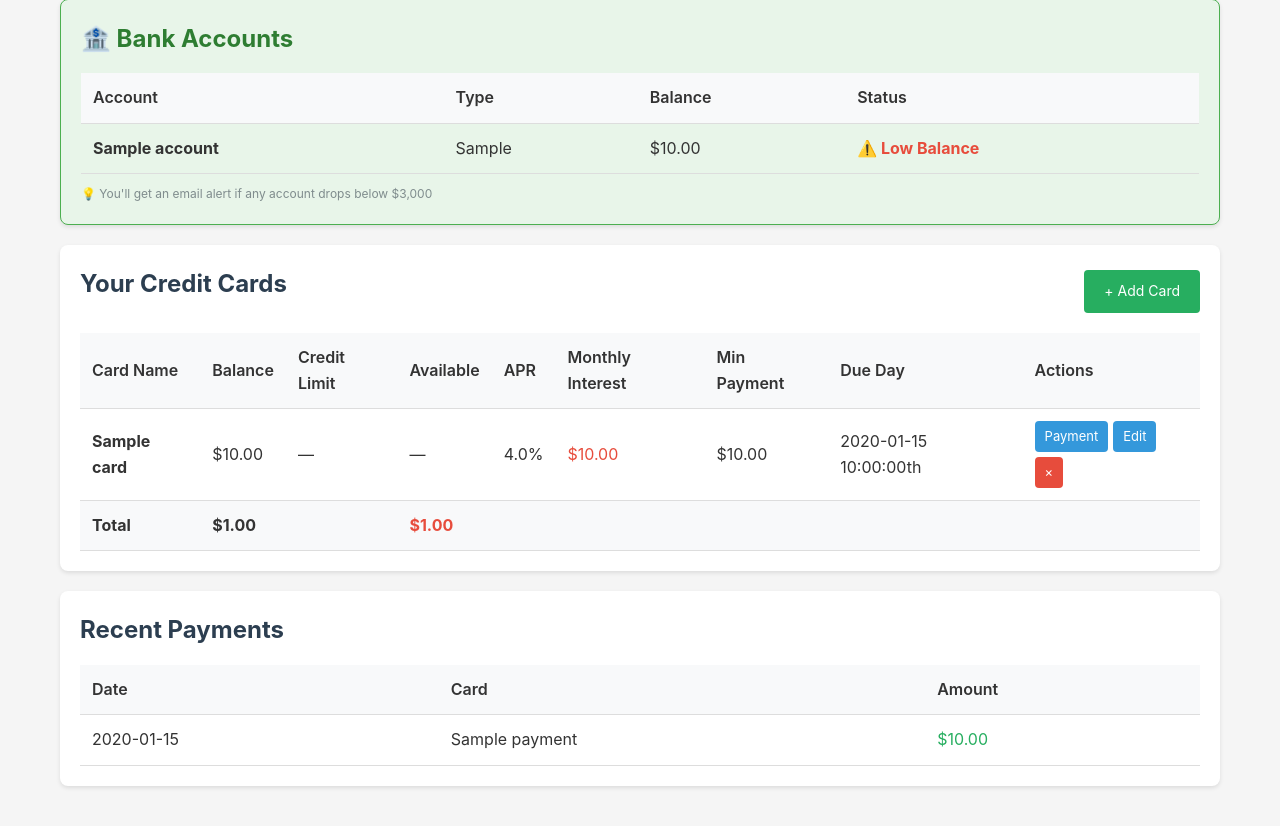
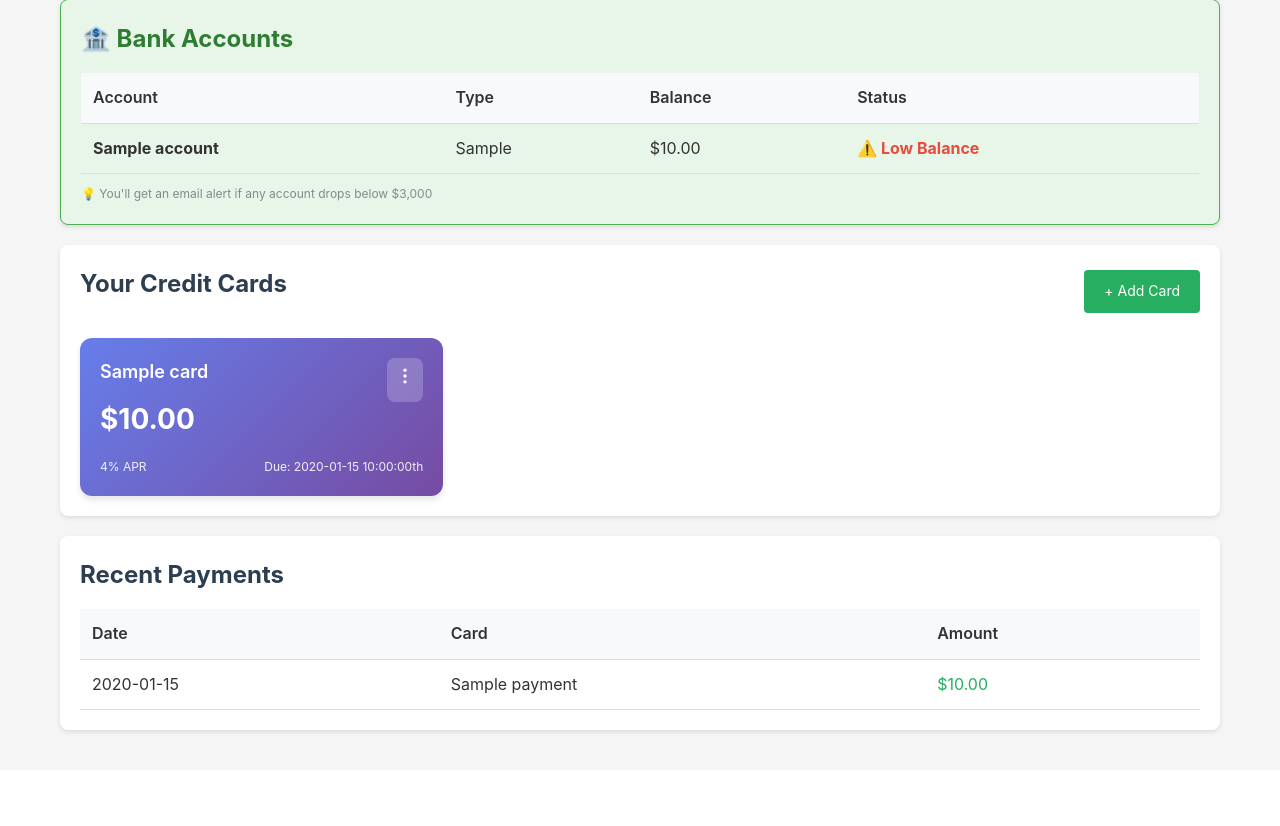
Before and after one commit to stevenlutsky-oss/debt-tracker-app, a Flask app: template templates/index.html in a window 1280 px wide. Shown: the part 584-1410 px from the top of the page. After the commit the page ends 1319 px from the top, so only its background shows below. Run offline with Flask 2, Linux system fonts and the light colour scheme; the template is opened without the code that fills it: most values are stand-ins (such as "Sample title", 1, 10 or a date in 2020).

Commit message:
New card-based UI with clickable pills, detail modals, and hamburger menu

```diff
--- a/templates/index.html
+++ b/templates/index.html
@@ -104,78 +104,144 @@
 {% endif %}
 
 <div class="card">
-    <div style="display: flex; justify-content: space-between; align-items: center; margin-bottom: 15px;">
+    <div style="display: flex; justify-content: space-between; align-items: center; margin-bottom: 20px;">
         <h2>Your Credit Cards</h2>
-        <div>
         <a href="/card/add" class="btn btn-success">+ Add Card</a>
-        </div>
     </div>
 
     {% if cards %}
-    <table>
-        <thead>
-            <tr>
-                <th>Card Name</th>
-                <th>Balance</th>
-                <th>Credit Limit</th>
-                <th>Available</th>
-                <th>APR</th>
-                <th>Monthly Interest</th>
-                <th>Min Payment</th>
-                <th>Due Day</th>
-                <th>Actions</th>
-            </tr>
-        </thead>
-        <tbody>
+    <div style="display: grid; grid-template-columns: repeat(auto-fill, minmax(280px, 1fr)); gap: 15px;">
     {% for card in cards %}
-            <tr>
-                <td><strong>{{ card.name }}</strong></td>
-                <td>{{ card.balance|currency }}</td>
-                <td>{% if card.get('credit_limit', 0) > 0 %}{{ card.get('credit_limit', 0)|currency }}{% else %}—{% endif %}</td>
-                <td>{% if card.get('credit_limit', 0) > 0 %}{{ (card.get('credit_limit', 0) - card.get('balance', 0))|currency }}{% else %}—{% endif %}</td>
-                <td>{{ "%.1f"|format(card.interest_rate) }}%</td>
-                <td style="color: #e74c3c;">{{ card.monthly_interest|currency }}</td>
-                <td>{{ card.minimum_payment|currency }}</td>
-                <td>{{ card.due_day }}{% if card.due_day == 1 %}st{% elif card.due_day == 2 %}nd{% elif card.due_day == 3 %}rd{% else %}th{% endif %}</td>
-                <td>
-                    <div class="actions">
-                        <a href="/card/{{ card.id }}/payment" class="btn btn-small">Payment</a>
-                        <a href="/card/{{ card.id }}/edit" class="btn btn-small">Edit</a>
-                        <a href="/card/{{ card.id }}/delete" class="btn btn-small btn-danger" onclick="return confirm('Are you sure?')">×</a>
+    <div class="card-pill" onclick="showCardDetail({{ card.id }})" style="background: linear-gradient(135deg, #667eea 0%, #764ba2 100%); color: white; padding: 20px; border-radius: 12px; cursor: pointer; position: relative; box-shadow: 0 4px 6px rgba(0,0,0,0.1); transition: transform 0.2s, box-shadow 0.2s;">
+        <div style="display: flex; justify-content: space-between; align-items: flex-start;">
+            <div>
+                <h3 style="margin: 0 0 10px 0; font-size: 18px; font-weight: 600;">{{ card.name }}</h3>
+                <div style="font-size: 28px; font-weight: bold; margin-bottom: 5px;">{{ card.balance|currency }}</div>
+                {% if card.get('credit_limit', 0) > 0 %}
+                <div style="font-size: 14px; opacity: 0.9;">{{ (card.get('credit_limit', 0) - card.get('balance', 0))|currency }} available</div>
+                {% endif %}
             </div>
-                </td>
-            </tr>
+            <div onclick="event.stopPropagation(); showMenu({{ card.id }})" style="background: rgba(255,255,255,0.2); padding: 8px; border-radius: 8px; cursor: pointer;">
+                <svg width="20" height="20" viewBox="0 0 24 24" fill="white"><circle cx="12" cy="5" r="2"/><circle cx="12" cy="12" r="2"/><circle cx="12" cy="19" r="2"/></svg>
+            </div>
+        </div>
         {% if card.get('credit_limit', 0) > 0 %}
-            <tr>
-                <td colspan="8" style="padding-top: 0; padding-bottom: 15px;">
-                    <div style="background: #e0e0e0; border-radius: 5px; height: 12px; width: 100%; overflow: hidden;">
         {% set card_percent = ((card.get('credit_limit', 0) - card.get('balance', 0)) / card.get('credit_limit', 1) * 100) %}
+        <div style="background: rgba(255,255,255,0.3); border-radius: 6px; height: 8px; margin-top: 15px; overflow: hidden;">
             <div style="background: {% if card_percent > 50 %}#27ae60{% elif card_percent > 25 %}#f39c12{% else %}#e74c3c{% endif %}; height: 100%; width: {{ card_percent }}%;"></div>
         </div>
-                    <small style="color: #7f8c8d;">{{ card_percent|round(1) }}% available</small>
-                </td>
-            </tr>
         {% endif %}
+        <div style="display: flex; justify-content: space-between; margin-top: 10px; font-size: 12px; opacity: 0.9;">
+            <span>{{ card.interest_rate }}% APR</span>
+            <span>Due: {{ card.due_day }}{% if card.due_day == 1 %}st{% elif card.due_day == 2 %}nd{% elif card.due_day == 3 %}rd{% else %}th{% endif %}</span>
+        </div>
+    </div>
     {% endfor %}
-            <tr class="total-row">
-                <td><strong>Total</strong></td>
-                <td><strong>{{ total_debt|currency }}</strong></td>
-                <td></td>
-                <td style="color: #e74c3c;"><strong>{{ total_interest|currency }}</strong></td>
-                <td></td>
-                <td></td>
-                <td></td>
-                <td></td>
-                <td></td>
-            </tr>
-        </tbody>
-    </table>
+    </div>
     {% else %}
     <p style="text-align: center; color: #7f8c8d; padding: 40px;">
         No cards added yet. <a href="/card/add">Add your first card</a> to start tracking!
     </p>
     {% endif %}
 </div>
+
+<!-- Card Detail Modal -->
+<div id="cardModal" style="display: none; position: fixed; top: 0; left: 0; width: 100%; height: 100%; background: rgba(0,0,0,0.5); z-index: 1000; overflow-y: auto;" onclick="closeModal(event)">
+    <div style="background: white; margin: 20px auto; max-width: 500px; border-radius: 12px; padding: 25px; position: relative;" onclick="event.stopPropagation()">
+        <div style="display: flex; justify-content: space-between; align-items: center; margin-bottom: 20px;">
+            <h2 id="modalTitle" style="margin: 0;">Card Details</h2>
+            <button onclick="closeModal()" style="background: none; border: none; font-size: 24px; cursor: pointer;">&times;</button>
+        </div>
+        <div id="modalContent"></div>
+    </div>
+</div>
+
+<!-- Hamburger Menu -->
+<div id="cardMenu" style="display: none; position: fixed; top: 0; left: 0; width: 100%; height: 100%; background: rgba(0,0,0,0.5); z-index: 1000;" onclick="closeMenu()">
+    <div style="background: white; position: absolute; bottom: 0; left: 0; right: 0; border-radius: 12px 12px 0 0; padding: 20px;" onclick="event.stopPropagation()">
+        <div style="text-align: center; margin-bottom: 15px; font-weight: bold;" id="menuCardName">Card</div>
+        <a href="#" id="menuEdit" class="btn" style="display: block; text-align: center; margin-bottom: 10px; background: #3498db; color: white;">✏️ Edit Card</a>
+        <a href="#" id="menuPayment" class="btn" style="display: block; text-align: center; margin-bottom: 10px; background: #27ae60; color: white;">💰 Record Payment</a>
+        <a href="#" id="menuDelete" class="btn" style="display: block; text-align: center; background: #e74c3c; color: white;" onclick="return confirm('Delete this card?')">🗑️ Delete Card</a>
+        <button onclick="closeMenu()" style="display: block; width: 100%; margin-top: 10px; padding: 12px; background: #95a5a6; color: white; border: none; border-radius: 8px; cursor: pointer;">Cancel</button>
+    </div>
+</div>
+
+<script>
+var cardsData = {};
+{% for card in cards %}
+cardsData[{{ card.id }}] = {
+    name: "{{ card.name }}",
+    balance: {{ card.balance }},
+    credit_limit: {{ card.get('credit_limit', 0) }},
+    interest_rate: {{ card.interest_rate }},
+    minimum_payment: {{ card.minimum_payment }},
+    due_day: {{ card.due_day }},
+    monthly_interest: {{ card.monthly_interest }}
+};
+{% endfor %}
+
+function showCardDetail(id) {
+    var card = cardsData[id];
+    if (!card) return;
+
+    var percent = card.credit_limit > 0 ? ((card.credit_limit - card.balance) / card.credit_limit * 100).toFixed(1) : 0;
+    var usedPercent = card.credit_limit > 0 ? (card.balance / card.credit_limit * 100).toFixed(1) : 0;
+
+    var html = '<div style="text-align: center; margin-bottom: 20px;">' +
+        '<div style="font-size: 36px; font-weight: bold; color: #2c3e50;">' + card.balance.toLocaleString("en-US", {style: "currency", currency: "USD"}) + '</div>' +
+        '<div style="color: #7f8c8d;">Balance</div></div>' +
+
+        '<div style="display: grid; grid-template-columns: 1fr 1fr; gap: 15px; margin-bottom: 20px;">' +
+        '<div style="background: #f8f9fa; padding: 15px; border-radius: 8px; text-align: center;">' +
+        '<div style="font-size: 18px; font-weight: bold;">' + card.interest_rate + '%</div><div style="font-size: 12px; color: #7f8c8d;">APR</div></div>' +
+        '<div style="background: #f8f9fa; padding: 15px; border-radius: 8px; text-align: center;">' +
+        '<div style="font-size: 18px; font-weight: bold;">' + card.minimum_payment.toLocaleString("en-US", {style: "currency", currency: "USD"}) + '</div><div style="font-size: 12px; color: #7f8c8d;">Min Payment</div></div>' +
+        '</div>' +
+
+        '<div style="margin-bottom: 20px;">' +
+        '<div style="display: flex; justify-content: space-between; margin-bottom: 5px; font-size: 14px;"><span>Credit Used</span><span>' + usedPercent + '%</span></div>' +
+        '<div style="background: #e0e0e0; border-radius: 8px; height: 20px; overflow: hidden;">' +
+        '<div style="background: ' + (usedPercent > 50 ? '#e74c3c' : '#27ae60') + '; height: 100%; width: ' + Math.min(usedPercent, 100) + '%;"></div></div></div>' +
+
+        '<div style="margin-bottom: 20px;">' +
+        '<div style="display: flex; justify-content: space-between; margin-bottom: 5px; font-size: 14px;"><span>Payoff Progress</span><span>' + percent + '%</span></div>' +
+        '<div style="background: #e0e0e0; border-radius: 8px; height: 20px; overflow: hidden;">' +
+        '<div style="background: linear-gradient(90deg, #27ae60, #2ecc71); height: 100%; width: ' + percent + '%;"></div></div></div>' +
+
+        '<div style="background: #fee; padding: 15px; border-radius: 8px; margin-bottom: 15px;">' +
+        '<div style="color: #c00; font-weight: bold;">+$' + card.monthly_interest.toFixed(2) + '/month</div>' +
+        '<div style="font-size: 12px; color: #7f8c8d;">Interest accruing</div></div>' +
+
+        '<div style="display: flex; gap: 10px;">' +
+        '<a href="/card/' + id + '/payment" class="btn" style="flex: 1; background: #27ae60; color: white; padding: 12px; text-align: center; border-radius: 8px; text-decoration: none;">💰 Payment</a>' +
+        '<a href="/card/' + id + '/edit" class="btn" style="flex: 1; background: #3498db; color: white; padding: 12px; text-align: center; border-radius: 8px; text-decoration: none;">✏️ Edit</a>' +
+        '</div>';
+
+    document.getElementById('modalTitle').innerText = card.name;
+    document.getElementById('modalContent').innerHTML = html;
+    document.getElementById('cardModal').style.display = 'block';
+}
+
+function showMenu(id) {
+    var card = cardsData[id];
+    if (!card) return;
+    document.getElementById('menuCardName').innerText = card.name;
+    document.getElementById('menuEdit').href = '/card/' + id + '/edit';
+    document.getElementById('menuPayment').href = '/card/' + id + '/payment';
+    document.getElementById('menuDelete').href = '/card/' + id + '/delete';
+    document.getElementById('cardMenu').style.display = 'block';
+}
+
+function closeMenu() {
+    document.getElementById('cardMenu').style.display = 'none';
+}
+
+function closeModal(event) {
+    if (event) event.stopPropagation();
+    document.getElementById('cardModal').style.display = 'none';
+}
+</script>
 
 {% if recent_payments %}
 <div class="card">
```
Lines whose indentation alone changed are shown as unchanged.
